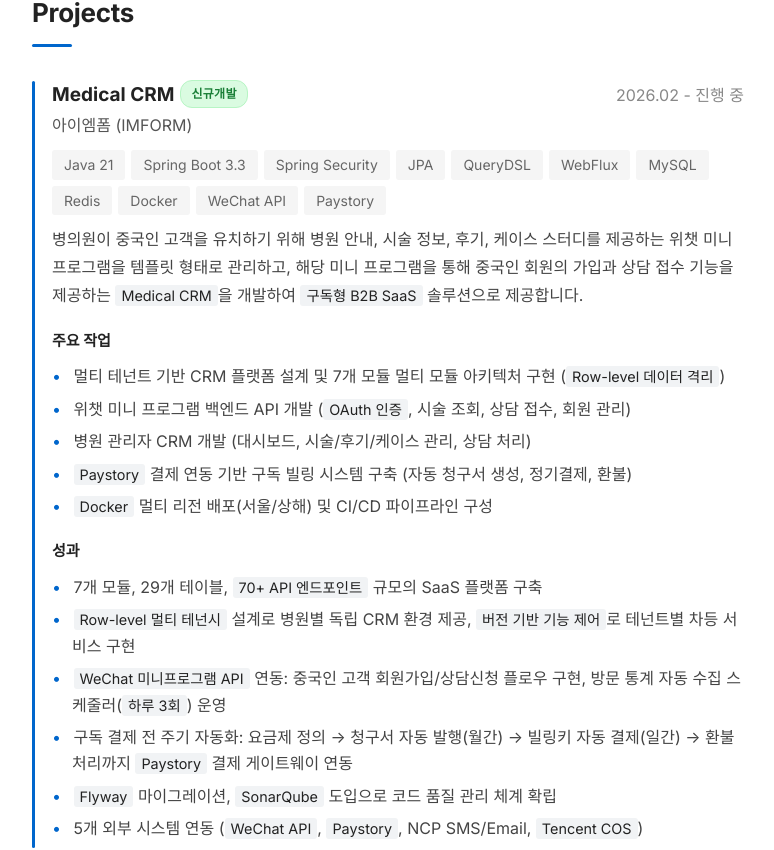
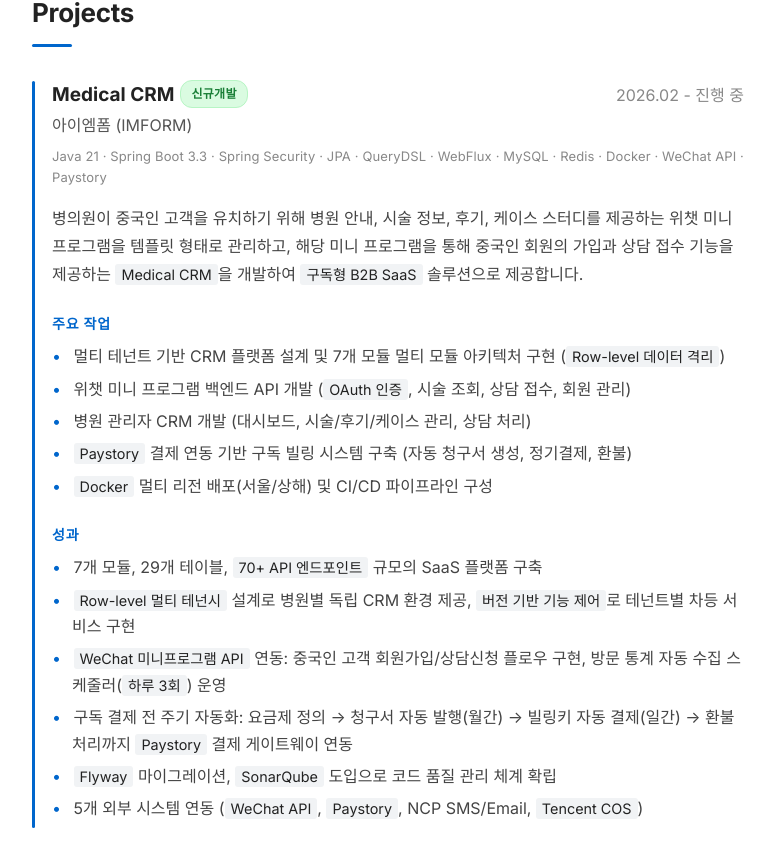
Before and after one commit to yhyuk/yhyuk.github.io, a React (Vite) app: page / in a window 1280 px wide. Shown: the part 4333-5183 px from the top of the page, without its empty margins (252-1026 px from the left). Built offline with nearby package versions, Linux system fonts and the light colour scheme.

Commit message:
chore: Project section skill-set badge css update

```diff
--- a/src/components/Projects.jsx
+++ b/src/components/Projects.jsx
@@ -80,9 +80,7 @@
           </div>
           <div className="project-company">{project.company}</div>
           <div className="project-tech">
-            {project.tech.map((t, i) => (
-              <span key={i}>{t}</span>
-            ))}
+            {project.tech.join(' · ')}
           </div>
           <p className="project-desc">{hl(project.description)}</p>
 
--- a/src/styles/global.css
+++ b/src/styles/global.css
@@ -305,16 +305,18 @@
 .project-desc {
   font-size: 16px;
   color: var(--text-body);
-  margin-top: 10px;
+  margin-top: 16px;
   line-height: 1.75;
 }
 
 .project-detail-title {
-  font-size: 15px;
-  font-weight: 700;
-  color: var(--text-primary);
-  margin-top: 20px;
-  margin-bottom: 10px;
+  font-size: 14px;
+  font-weight: 800;
+  color: var(--primary);
+  margin-top: 24px;
+  margin-bottom: 8px;
+  text-transform: uppercase;
+  letter-spacing: 0.06em;
 }
 
 /* 상세 타이틀 앞 포인트 제거 */
@@ -350,18 +352,11 @@
 }
 
 .project-tech {
-  margin-top: 12px;
-  display: flex;
-  flex-wrap: wrap;
-  gap: 6px;
-}
-
-.project-tech span {
-  font-size: 14px;
-  color: #666;
-  background: #f5f5f5;
-  padding: 3px 12px;
-  border-radius: 3px;
+  margin-top: 8px;
+  font-size: 13px;
+  color: var(--text-muted);
+  line-height: 1.6;
+  letter-spacing: 0.01em;
 }
 
 .project-link {
```
Also changed, not shown: .claude/settings.local.json.
